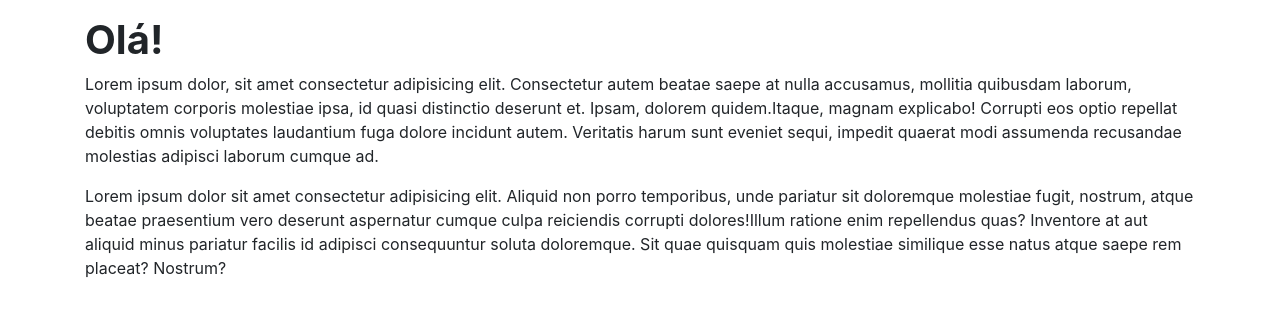
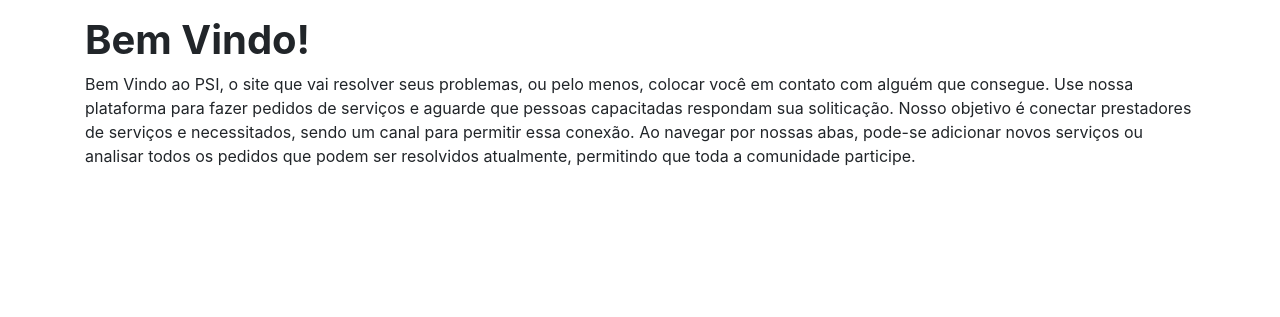
Before and after one commit to RafaelStudartDiPiero/PSI, a Django app: page / in a window 1280 px wide. Shown: the part 79-396 px from the top of the page. Run offline with Django 4.2, Linux system fonts and the light colour scheme.

Commit message:
Wrote Home Page

```diff
--- a/templates/home.html
+++ b/templates/home.html
@@ -3,21 +3,15 @@
 {% block content %}
 
 <div class="container my-3">
-    <h1 class="font-weight-bold">Olá!</h1>
+    <h1 class="font-weight-bold">Bem Vindo!</h1>
     <p>
-        Lorem ipsum dolor, sit amet consectetur adipisicing elit. Consectetur autem beatae saepe at nulla accusamus,
-        mollitia quibusdam laborum, voluptatem corporis molestiae ipsa, id quasi distinctio deserunt et. Ipsam, dolorem
-        quidem.Itaque, magnam explicabo! Corrupti eos optio repellat debitis omnis voluptates laudantium fuga dolore
-        incidunt autem. Veritatis harum sunt eveniet sequi, impedit quaerat modi assumenda recusandae molestias adipisci
-        laborum cumque ad.
+        Bem Vindo ao PSI, o site que vai resolver seus problemas, ou pelo menos, colocar você em contato com alguém que
+        consegue. Use nossa plataforma para fazer pedidos de serviços e aguarde que pessoas capacitadas respondam sua
+        soliticação. Nosso objetivo é conectar prestadores de serviços e necessitados, sendo um canal para permitir essa
+        conexão. Ao navegar por nossas abas, pode-se adicionar novos serviços ou analisar todos os pedidos que podem ser
+        resolvidos atualmente, permitindo que toda a comunidade participe.
     </p>
-    <p>
-        Lorem ipsum dolor sit amet consectetur adipisicing elit. Aliquid non porro temporibus, unde pariatur sit
-        doloremque molestiae fugit, nostrum, atque beatae praesentium vero deserunt aspernatur cumque culpa reiciendis
-        corrupti dolores!Illum ratione enim repellendus quas? Inventore at aut aliquid minus pariatur facilis id
-        adipisci consequuntur soluta doloremque. Sit quae quisquam quis molestiae similique esse natus atque saepe rem
-        placeat? Nostrum?
-    </p>
+
 </div>
 
 {% endblock content %}
```
